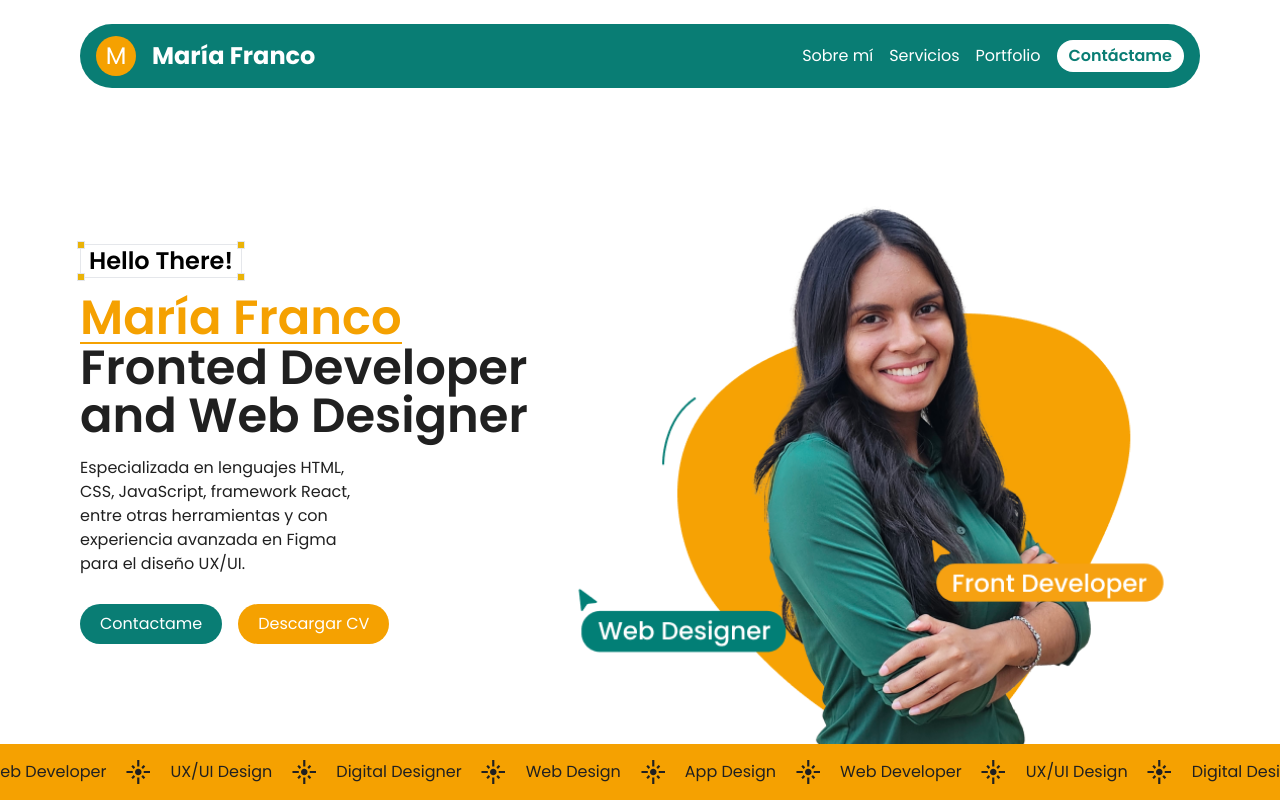
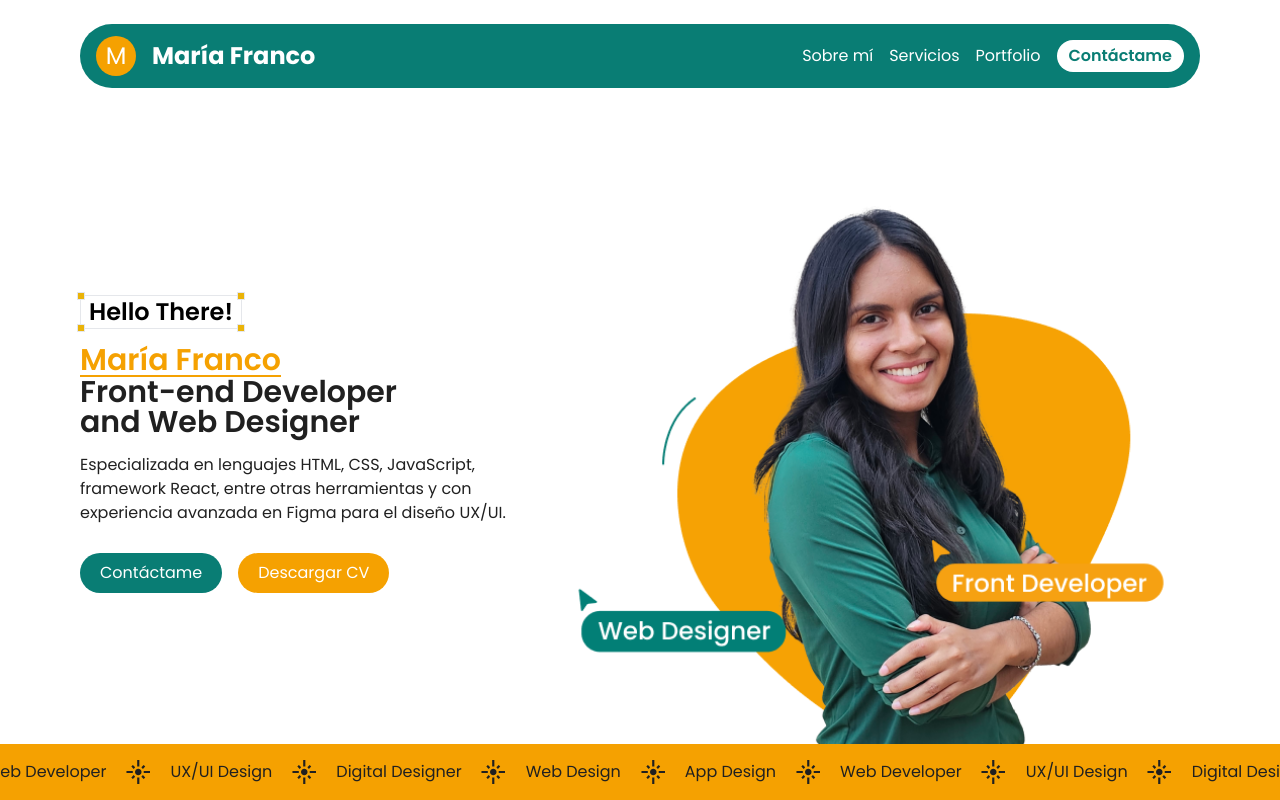
Before and after one commit to Franco1315/Portfolio, a React (Vite) app: page / in a window 1280 px wide. Shown: the top 800 px of the page. Built offline with nearby package versions, Linux system fonts and the light colour scheme.

Commit message:
Correción del header

```diff
--- a/src/App.css
+++ b/src/App.css
@@ -78,3 +78,9 @@ h2 {
     width: 950px;
   }
 }
+
+@media (min-width: 1000px) and (max-width: 1428px){
+  .title-header {
+    font-size: 30px;
+  }
+}
--- a/src/components/Header.jsx
+++ b/src/components/Header.jsx
@@ -7,12 +7,15 @@ import SkillBar from './SkillBar';
 
 const Header = () => {
     return (
-        <header className='flex flex-col min-h-screen relative'>
+        <header className="relative min-h-screen flex flex-col">
             <NavBar />
             {/* Contenedor header */}
-            <div id='Aboutmi' className='px-5 lg:px-20 flex-grow w-full h-auto lg:h-[calc(100vh-90px)] flex lg:flex-row flex-col items-center relative overflow-hidden'>
+            <div
+                id="Aboutmi"
+                className="px-5 lg:px-20 flex-grow w-full flex flex-col lg:flex-row items-center justify-center relative"
+            >
                 <motion.div
-                    className='lg:mt-0 mt-10 lg:w-[40%] w-full flex flex-col gap-y-4'
+                    className="lg:mt-0 mt-10 lg:w-[40%] w-full flex flex-col gap-y-4"
                     initial={{ opacity: 0, y: 50 }}
                     animate={{ opacity: 1, y: 0 }}
                     transition={{ duration: 1, ease: "easeOut" }}
@@ -25,30 +28,46 @@ const Header = () => {
                         <span className="absolute -bottom-1 -right-1 w-2 h-2 bg-yellow-500 border"></span>
                     </div>
 
-                    <h2 className='text-3xl lg:text-5xl font-semibold leading-tight'>
-                        <span className='text-secondary border-b-2 border-secondary inline-block'>María Franco</span><br />Fronted Developer<br /> and Web Designer
+                    <h2 className="text-3xl lg:text-5xl font-semibold leading-tight title-header">
+                        <span className="text-secondary border-b-2 border-secondary inline-block">
+                            María Franco
+                        </span>
+                        <br />Front-end Developer<br /> and Web Designer
                     </h2>
-                    <p className='w-full lg:w-[65%]'>Especializada en lenguajes HTML, CSS, JavaScript, framework React, entre otras herramientas y con experiencia avanzada en Figma para el diseño UX/UI.</p>
-                    <div className='flex gap-x-4 mt-3'>
+                    <p>
+                        Especializada en lenguajes HTML, CSS, JavaScript, framework React, entre otras herramientas y con experiencia avanzada en Figma para el diseño UX/UI.
+                    </p>
+                    <div className="flex gap-x-4 mt-3">
                         <Link
                             to="Contact"
                             smooth={true}
                             duration={500}
-                            className='bg-primary py-2 px-5 cursor-pointer rounded-full text-white transition-all duration-300 hover:bg-secondary'>
-                            Contactame
+                            className="bg-primary py-2 px-5 cursor-pointer rounded-full text-white transition-all duration-300 hover:bg-secondary"
+                        >
+                            Contáctame
                         </Link>
-                        <a href={CV} download="CV-Maria-Franco.pdf" className='bg-secondary transition-all duration-300 hover:bg-primary py-2 px-5 rounded-full text-white'>Descargar CV</a>
+                        <a
+                            href={CV}
+                            download="CV-Maria-Franco.pdf"
+                            className="bg-secondary transition-all duration-300 hover:bg-primary py-2 px-5 rounded-full text-white"
+                        >
+                            Descargar CV
+                        </a>
                     </div>
                 </motion.div>
 
                 {/* Imagen del header */}
                 <motion.div
-                    className='lg:w-[60%] w-full flex justify-center lg:justify-end'
+                    className="lg:w-[60%] w-full flex justify-center lg:justify-end"
                     initial={{ opacity: 0, scale: 0.9 }}
                     animate={{ opacity: 1, scale: 1 }}
                     transition={{ duration: 1.2, ease: "easeOut" }}
                 >
-                    <img src={imagenHeader} alt="Imagen de Maria Franco" className='lg:w-[650px] w-[420px] imagen-header' />
+                    <img
+                        src={imagenHeader}
+                        alt="Imagen de Maria Franco"
+                        className="lg:w-[650px] w-[420px] imagen-header max-w-full"
+                    />
                 </motion.div>
             </div>
 
```
